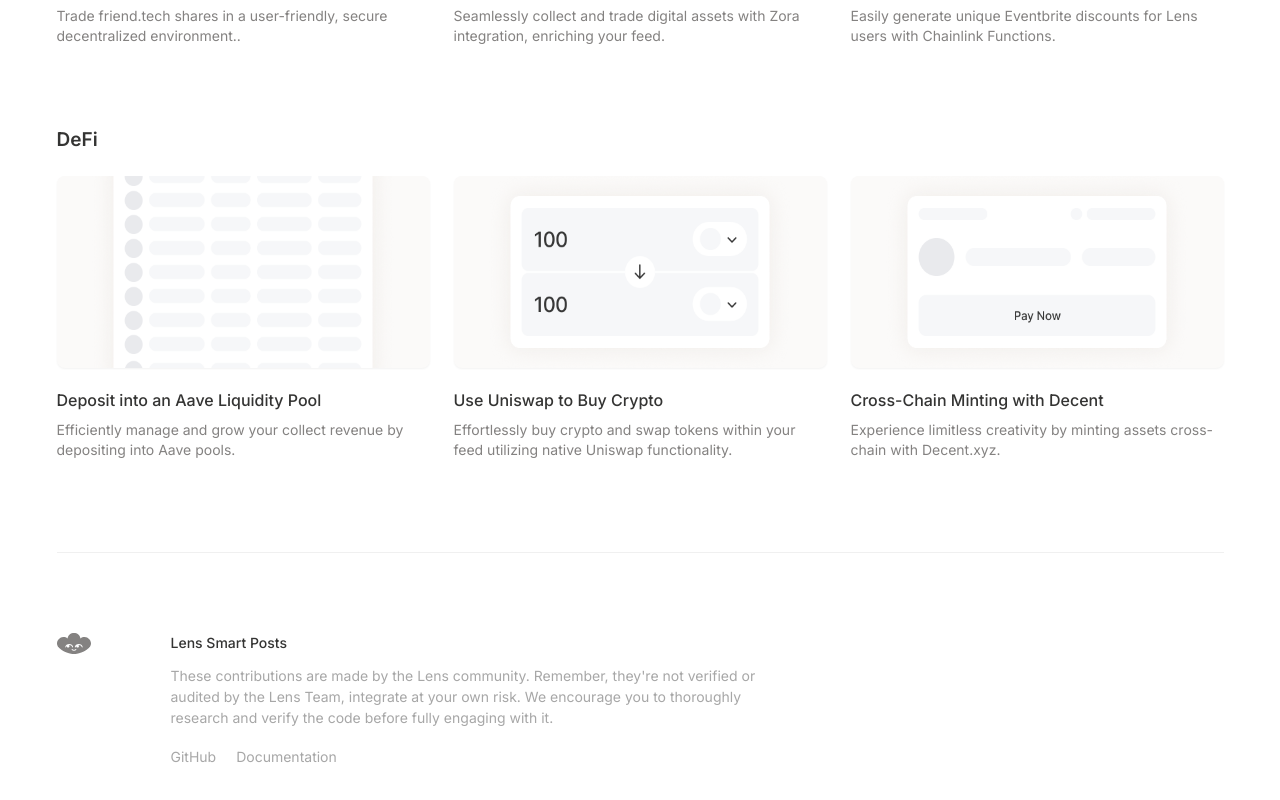
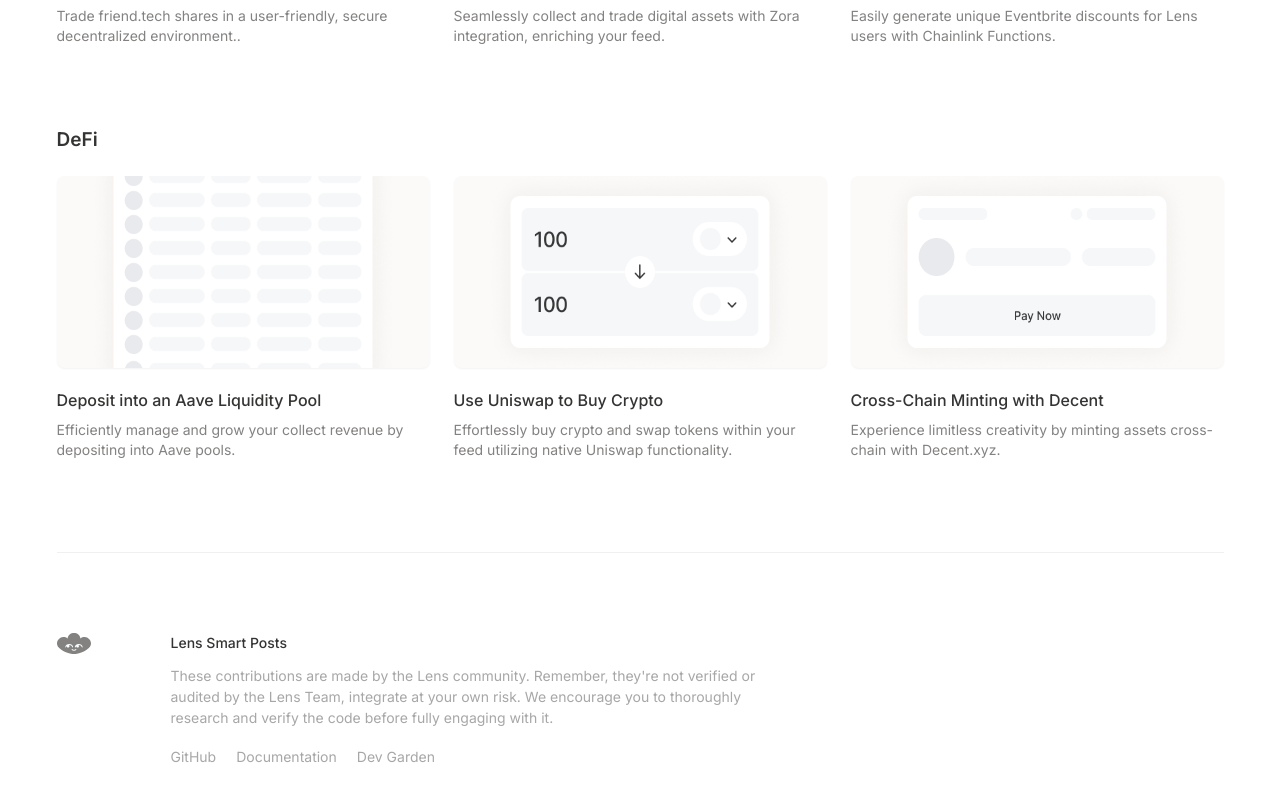
Before and after one commit to lens-protocol/open-actions-directory, a Next.js app: page / in a window 1280 px wide. Shown: the part 1533-2333 px from the top of the page. Built offline with nearby package versions, Linux system fonts and the light colour scheme.

Commit message:
added dev garden link

```diff
--- a/components/Footer.tsx
+++ b/components/Footer.tsx
@@ -63,6 +63,15 @@ export function Footer() {
                 hover:text-[#343433]
                 ml-5 text-sm text-[#a7a7a7] '
               >Documentation</a>
+              <a
+                href="https://t.me/+2j1jirznPt0zMmFh"
+                target="_blank"
+                rel="noopener noreferrer"
+                className='
+                font-[400]
+                hover:text-[#343433]
+                ml-5 text-sm text-[#a7a7a7] '
+              >Dev Garden</a>
             </div>
           </div>
         </div>
```
